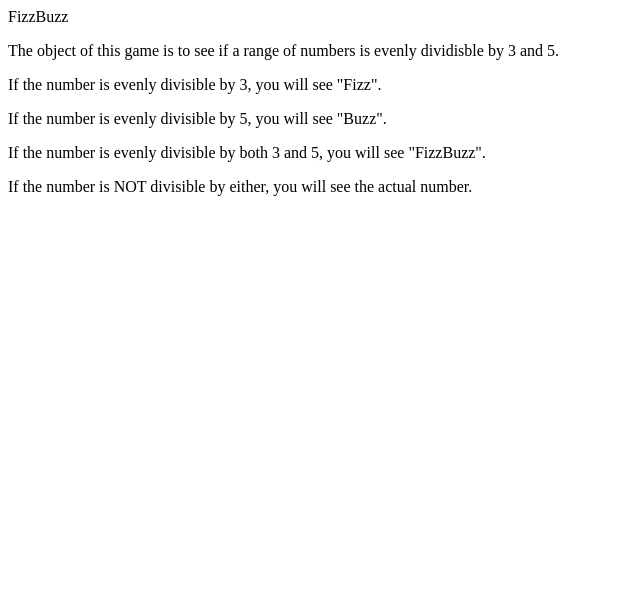
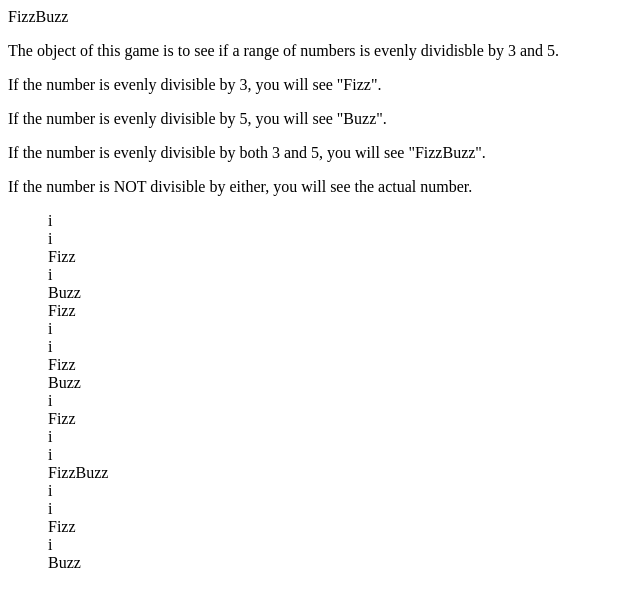
Before and after one commit to srkiley1/fizzbuzz, a plain HTML site: page index.html in a window 1280 px wide. Shown: the whole page, without its empty margins (0-640 px from the left). Drawn offline with nearby package versions, Linux system fonts and the light colour scheme.

Commit message:
appended

```diff
--- /dev/null
+++ b/css/main.css
@@ -0,0 +1,3 @@
+#append2 {
+	list-style-type: none;
+}
--- a/index.html
+++ b/index.html
@@ -3,6 +3,7 @@
 <head>
 	<meta charset="UTF-8">
 	<title>Thinkful FizzBuzz Project</title>
+	<link rel="stylesheet" href="css/main.css">
 	<script src="http://code.jquery.com/jquery-2.1.4.js"></script>
 	<script src="js/app.js"></script>
 </head>
@@ -15,5 +16,9 @@
 			<p>If the number is evenly divisible by both 3 and 5, you will see "FizzBuzz".</p>
 			<p>If the number is NOT divisible by either, you will see the actual number.</p>
 		</div>
+		<ul id="append2">
+			<li class="append">
+			</li>
+	</ul>
 </body>
 </html>
--- a/js/app.js
+++ b/js/app.js
@@ -1,21 +1,20 @@
 $(document).ready(function(){
+	var i =i<=20
+	for (i=1; i<=20; i++){
 
-	for (i=1; i<=100; i++){
-	console.log(i);
+		if (i % 15 === 0){
+			$("#append2").append("<li>FizzBuzz</li>");
+			}
+		else if (i % 3 === 0){
+			$("#append2").append("<li>Fizz</li>");
+			}
+
+		else if(i % 5=== 0){
+		$("#append2").append("<li>Buzz</li>");
+			}
+		else {
+		$("#append2").append("<li>i</li>");
+			}
 
 	}
-	if (i % 15 === 0){
-		console.log("FizzBuzz");
-	}
-	else if (i % 3 === 0){
-		console.log("Fizz");
-	}
-	else if(i % 5=== 0){
-	console.log("Buzz");
-	}
-	else {
-	console.log(i);
-	}
-
-
 });
```
